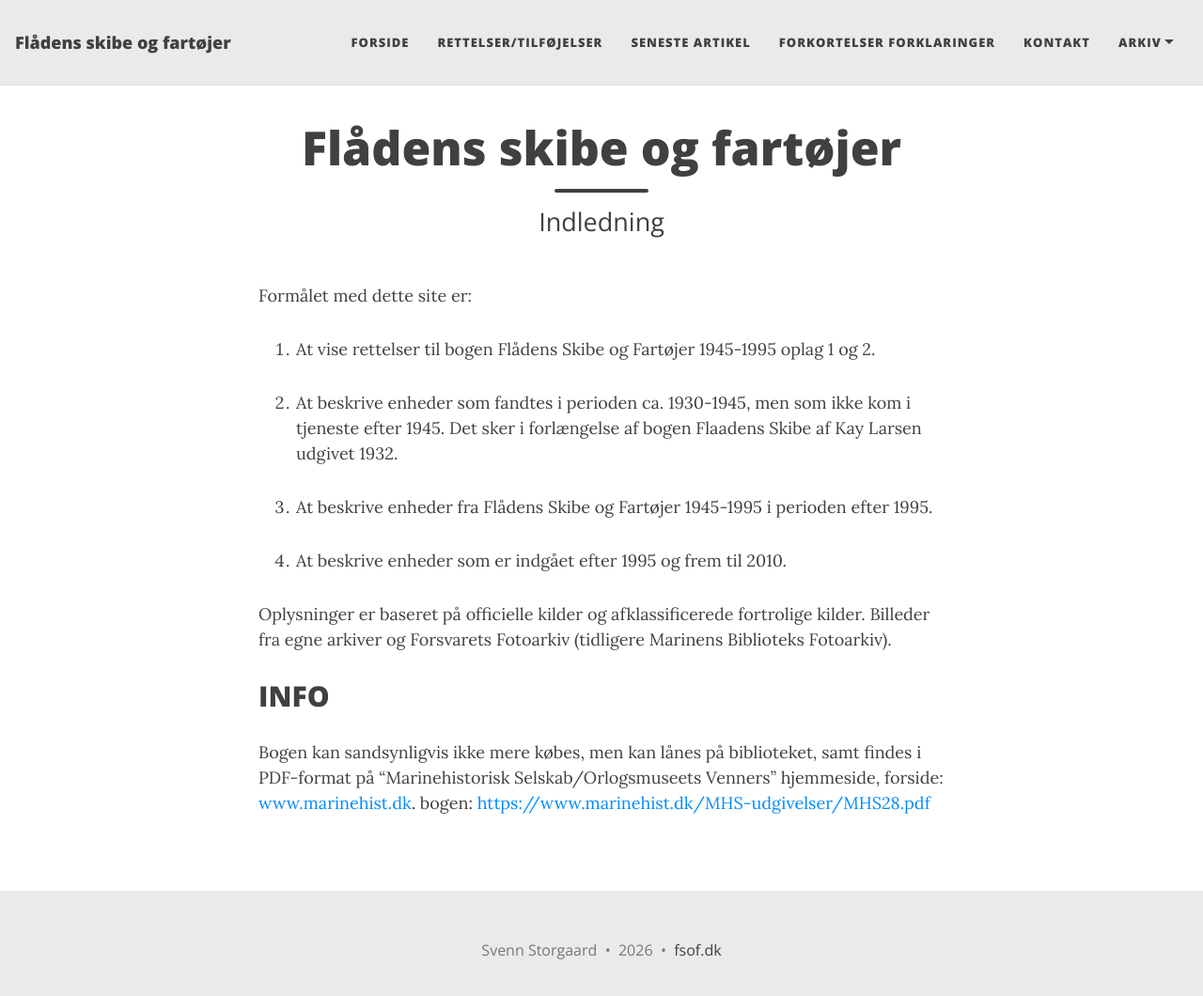
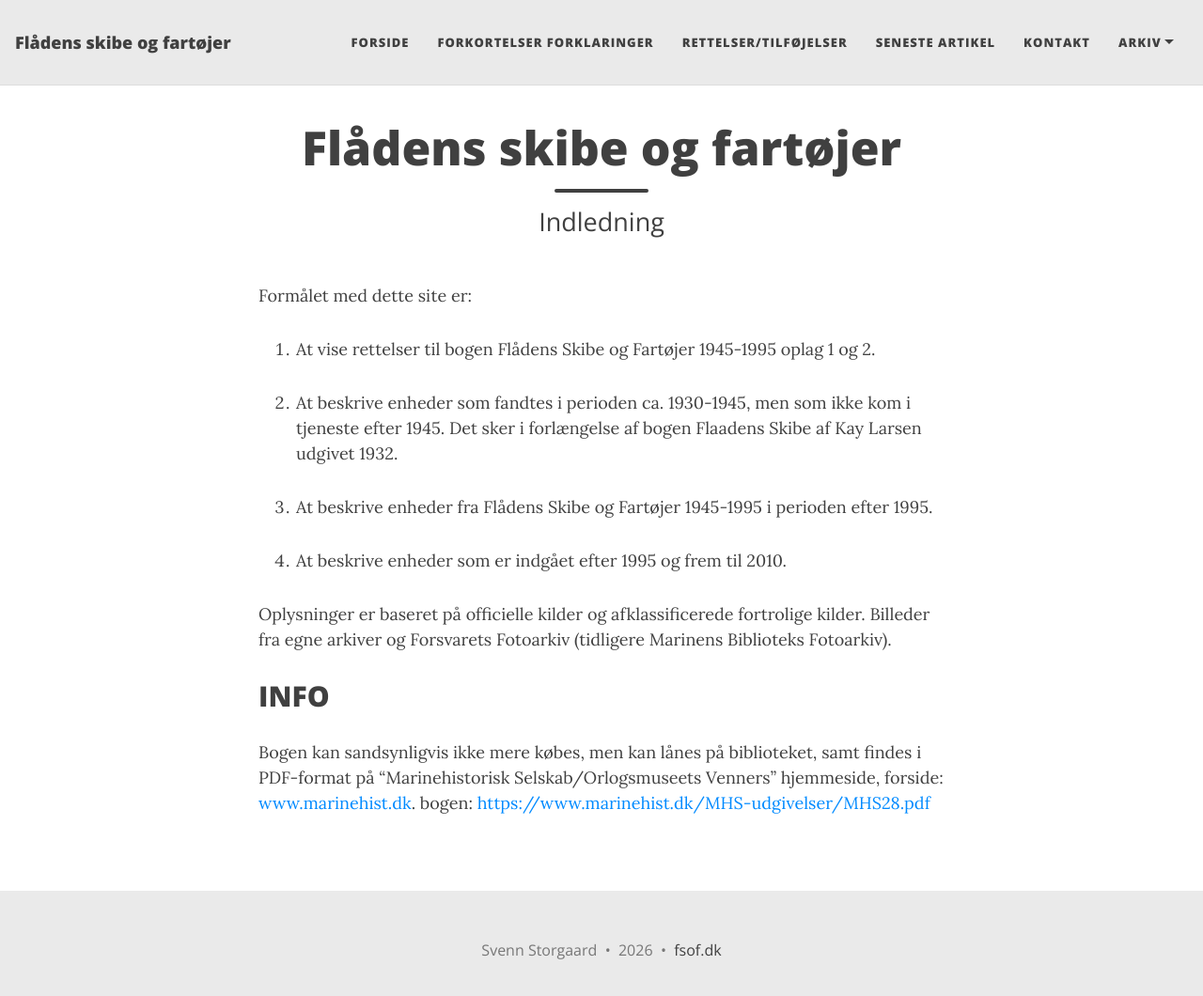
Before and after one commit to mex/fsof.dk, a Jekyll site: the page built from index.md, in a window 1280 px wide and 1073 px high. Shown: the top 1060 px of the window at 94% size. Built offline with Jekyll 4.4.1, drawn with Linux system fonts in a browser that asks for light colours; part of the change alters nothing that is shown.

```diff
--- a/_config.yml
+++ b/_config.yml
@@ -21,9 +21,9 @@ author: Svenn Storgaard
 
 navbar-links:
   Forside: "/"
+  Forkortelser forklaringer: "/Forkortelser-forklaringer/"
   Rettelser/tilføjelser: "/2026-09-20-rettelser-tilføjelser/"
   Seneste artikel: "/Seneste-artikel/"
-  Forkortelser forklaringer: "/Forkortelser-forklaringer/"
   Kontakt: "/kontakt/"
   Arkiv:
    - Arkiv 2026: "/arkiv-2026/"
```
